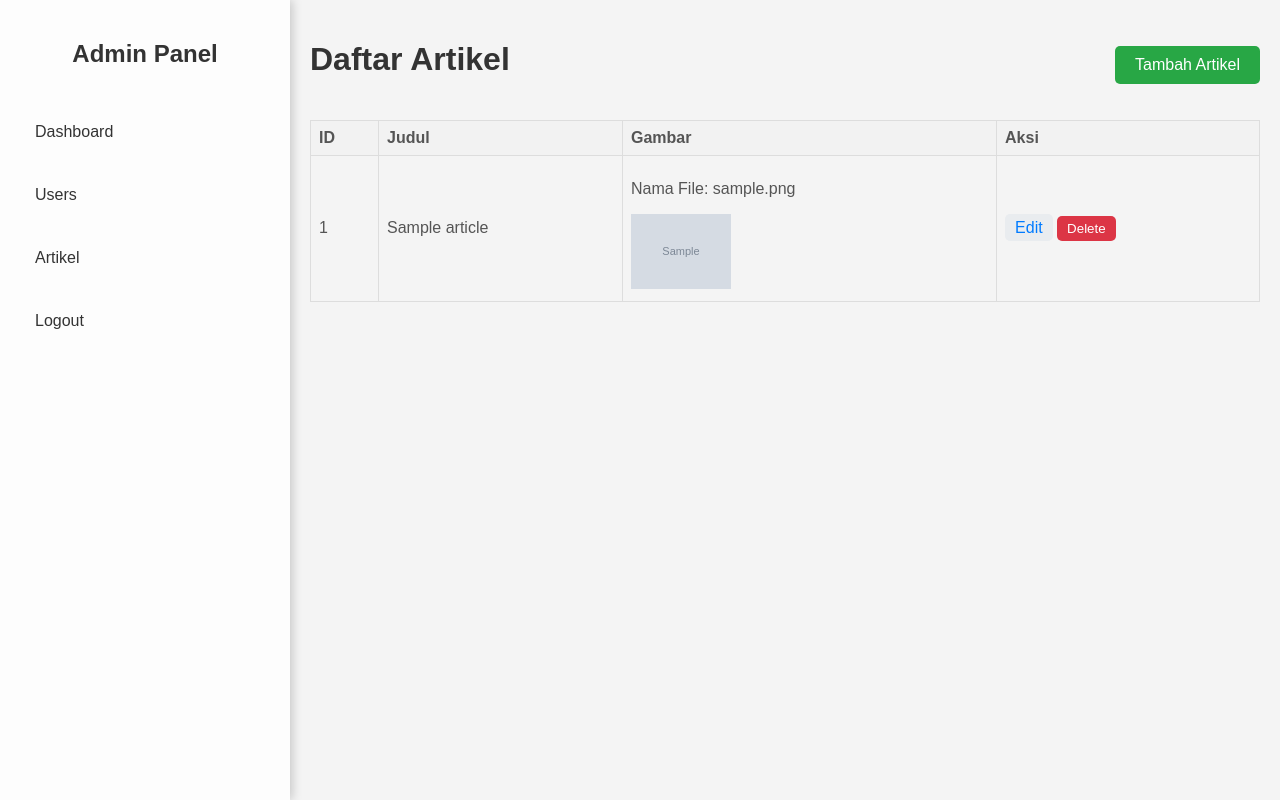
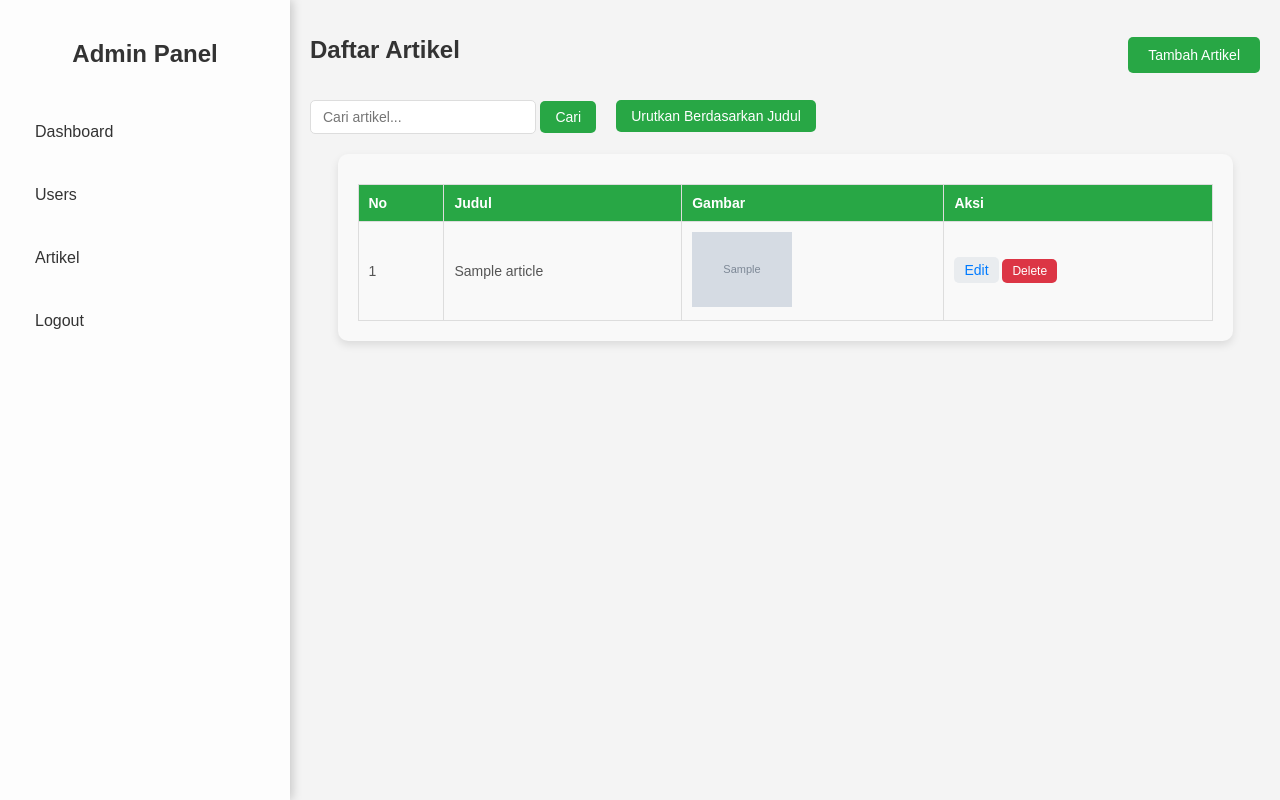
Before and after one commit to Anggasukhapratama/web-flaskV2, a Flask app: page /admin/artikel in a window 1280 px wide. Run offline with Flask 3, Linux system fonts and the light colour scheme; tables that the repository leaves empty or names only in its code hold one stand-in row (values such as "Sample post"); grey boxes marked "Sample" are stand-in pictures.

Commit message:
Deskripsi perubahan

```diff
--- a/app/controllers/auth_controller.py
+++ b/app/controllers/auth_controller.py
@@ -5,6 +5,7 @@ from werkzeug.security import check_password_hash
 from app.models.user_model import UserModel
 from app import mysql
 from werkzeug.utils import secure_filename
+from bs4 import BeautifulSoup
 
 auth_bp = Blueprint('auth', __name__, url_prefix='/admin')
 
@@ -125,41 +126,60 @@ def delete_user(user_id):
 
 @auth_bp.route('/artikel')
 def artikel():
+    search = request.args.get('search', '')
+    sort = request.args.get('sort', '')
+
+    query = "SELECT * FROM articles"
+    filters = []
+
+    if search:
+        filters.append(f"title LIKE '%{search}%'")
+
+    if filters:
+        query += " WHERE " + " AND ".join(filters)
+
+    if sort == 'judul':
+        query += " ORDER BY title"
+
     cursor = mysql.connection.cursor()
-    cursor.execute("SELECT * FROM articles")
+    cursor.execute(query)
     articles = cursor.fetchall()
     cursor.close()
+
     return render_template('artikel.html', articles=articles)
 
 # Route untuk menambah artikel
+
+
 @auth_bp.route('/artikel/add', methods=['GET', 'POST'])
 def add_artikel():
     if request.method == 'POST':
         title = request.form['title']
         content = request.form['content']
 
+        # Bersihkan tag <p> menggunakan BeautifulSoup
+        soup = BeautifulSoup(content, "html.parser")
+        cleaned_content = soup.get_text()  # Hanya mengambil teks tanpa tag HTML
+
         image_filename = None
-        # Proses upload gambar jika ada
         if 'image' in request.files:
             image = request.files['image']
             if image and allowed_file(image.filename):
                 image_filename = secure_filename(image.filename)
                 image.save(os.path.join(current_app.config['UPLOAD_FOLDER'], image_filename))
-                print("Image saved:", image_filename)  # Debugging
 
-        # Simpan artikel ke database
         cursor = mysql.connection.cursor()
-        cursor.execute("INSERT INTO articles (title, content, image) VALUES (%s, %s, %s)", (title, content, image_filename))
+        cursor.execute(
+            "INSERT INTO articles (title, content, image) VALUES (%s, %s, %s)",
+            (title, cleaned_content, image_filename)
+        )
         mysql.connection.commit()
         cursor.close()
 
         flash('Artikel berhasil ditambahkan!', 'success')
         return redirect(url_for('auth.artikel'))
-
     return render_template('add_artikel.html')
 
-
-# Edit Artikel
 # Edit Artikel
 @auth_bp.route('/artikel/edit/<int:artikel_id>', methods=['GET', 'POST'])
 def edit_artikel(artikel_id):
@@ -169,21 +189,25 @@ def edit_artikel(artikel_id):
         title = request.form['title']
         content = request.form['content']
 
+        # Bersihkan tag <p> menggunakan BeautifulSoup
+        soup = BeautifulSoup(content, "html.parser")
+        cleaned_content = soup.get_text()
+
         image_filename = None
-        # Proses upload gambar jika ada
         if 'image' in request.files and request.files['image'].filename != '':
             image = request.files['image']
             if image and allowed_file(image.filename):
                 image_filename = secure_filename(image.filename)
                 image.save(os.path.join(current_app.config['UPLOAD_FOLDER'], image_filename))
 
-        # Ambil gambar yang lama jika tidak ada gambar baru
         if not image_filename:
             cursor.execute("SELECT image FROM articles WHERE id=%s", (artikel_id,))
             image_filename = cursor.fetchone()[0]
 
-        # Update database
-        cursor.execute("UPDATE articles SET title=%s, content=%s, image=%s WHERE id=%s", (title, content, image_filename, artikel_id))
+        cursor.execute(
+            "UPDATE articles SET title=%s, content=%s, image=%s WHERE id=%s",
+            (title, cleaned_content, image_filename, artikel_id)
+        )
         mysql.connection.commit()
         cursor.close()
 
@@ -195,6 +219,7 @@ def edit_artikel(artikel_id):
     cursor.close()
 
     return render_template('edit_artikel.html', artikel=artikel)
+
 
 # Daftar Artikel
 # Hapus Artikel
--- /dev/null
+++ b/app/static/css/article.css
@@ -0,0 +1,126 @@
+/* Container Tabel */
+.content {
+    margin: 20px auto;
+    padding: 20px;
+    max-width: 90%;
+    background-color: #f9f9f9;
+    border-radius: 10px;
+    box-shadow: 0 4px 8px rgba(0, 0, 0, 0.1);
+    font-family: Arial, sans-serif;
+}
+
+/* Header */
+.header {
+    display: flex;
+    justify-content: space-between;
+    align-items: center;
+    margin-bottom: 20px;
+}
+
+.header h1 {
+    font-size: 24px;
+    color: #333;
+}
+
+.btn-add {
+    padding: 10px 20px;
+    font-size: 14px;
+    color: #fff;
+    background-color: #28a745;
+    border: none;
+    border-radius: 5px;
+    text-decoration: none;
+    cursor: pointer;
+    transition: background-color 0.3s;
+}
+
+.btn-add:hover {
+    background-color: #218838;
+}
+
+/* Tombol Pencarian dan Urutkan */
+.controls {
+    display: flex;
+    gap: 10px;
+    margin-bottom: 15px;
+}
+
+.controls input[type="text"] {
+    padding: 8px 12px;
+    font-size: 14px;
+    border: 1px solid #ddd;
+    border-radius: 5px;
+    width: 200px;
+}
+
+.controls button {
+    padding: 8px 15px;
+    font-size: 14px;
+    color: #fff;
+    background-color: #28a745;
+    border: none;
+    border-radius: 5px;
+    cursor: pointer;
+    transition: background-color 0.3s;
+}
+
+.controls button:hover {
+    background-color: #28a745;
+}
+
+/* Tabel */
+table {
+    width: 100%;
+    border-collapse: collapse;
+    margin-top: 10px;
+}
+
+thead th {
+    background-color: #28a745;
+    color: #fff;
+    text-align: left;
+    padding: 10px;
+    font-size: 14px;
+}
+
+tbody tr:nth-child(even) {
+    background-color: #f2f2f2;
+}
+
+tbody tr:hover {
+    background-color: #e9ecef;
+}
+
+td, th {
+    padding: 10px;
+    border: 1px solid #ddd;
+    font-size: 14px;
+}
+
+.btn-edit {
+    color: #007bff;
+    text-decoration: none;
+    padding: 5px 10px;
+    border-radius: 5px;
+    background-color: #e9ecef;
+}
+
+.btn-edit:hover {
+    background-color: #007bff;
+    color: white;
+}
+
+.btn-delete {
+    color: #fff;
+    background-color: #dc3545;
+    padding: 5px 10px;
+    border-radius: 5px;
+    border: none;
+    font-size: 12px;
+    cursor: pointer;
+    transition: background-color 0.3s;
+}
+
+.btn-delete:hover {
+    background-color: #c82333;
+}
--- a/app/templates/artikel.html
+++ b/app/templates/artikel.html
@@ -1,7 +1,10 @@
-<!-- templates/artikel.html -->
 {% extends "base.html" %}
 
 {% block title %}Daftar Artikel{% endblock %}
+
+{% block head %}
+<link rel="stylesheet" href="{{ url_for('static', filename='css/article.css') }}">
+{% endblock %}
 
 {% block content %}
 <div class="header">
@@ -9,11 +12,21 @@
     <a href="{{ url_for('auth.add_artikel') }}" class="btn-add">Tambah Artikel</a>
 </div>
 
+<div class="controls">
+    <form method="GET" action="{{ url_for('auth.artikel') }}">
+        <input type="text" name="search" placeholder="Cari artikel..." value="{{ request.args.get('search', '') }}">
+        <button type="submit">Cari</button>
+    </form>
+    <form method="GET" action="{{ url_for('auth.artikel') }}" style="margin-left: 10px;">
+        <button type="submit" name="sort" value="judul">Urutkan Berdasarkan Judul</button>
+    </form>
+</div>
+
 <div class="content">
     <table>
         <thead>
             <tr>
-                <th>ID</th>
+                <th>No</th>
                 <th>Judul</th>
                 <th>Gambar</th>
                 <th>Aksi</th>
@@ -22,13 +35,10 @@
         <tbody>
             {% for artikel in articles %}
             <tr>
-                <td>{{ artikel[0] }}</td>
+                <td>{{ loop.index }}</td>
                 <td>{{ artikel[1] }}</td>
                 <td>
                     {% if artikel[3] %}
-                        <!-- Debugging: Print out the filename to ensure it is correct -->
-                        <p>Nama File: {{ artikel[3] }}</p>
-                        <!-- Use url_for to load the image from 'uploads' directory inside 'static' -->
                         <img src="{{ url_for('static', filename='uploads/' + artikel[3]) }}" alt="Gambar Artikel" width="100">
                     {% else %}
                         Tidak ada gambar
```
Also changed, not shown: app/static/css/add_article.css (+89 -17 lines), app/static/css/edit_article.css (+89 -17 lines), app/templates/add_artikel.html (+11 -3 lines), app/templates/edit_artikel.html (+9 -4 lines), app/static/uploads/22090018_dns_page-0001.jpg (added), app/static/uploads/Login__Register_ScreenUI_UX_Design.jpeg (added), app/static/uploads/WhatsApp_Image_2024-11-21_at_11.18.46_ad422400.jpg (added), app/static/uploads/WhatsApp_Image_2024-11-30_at_00.03.38_5248b2b2.jpg (added).
